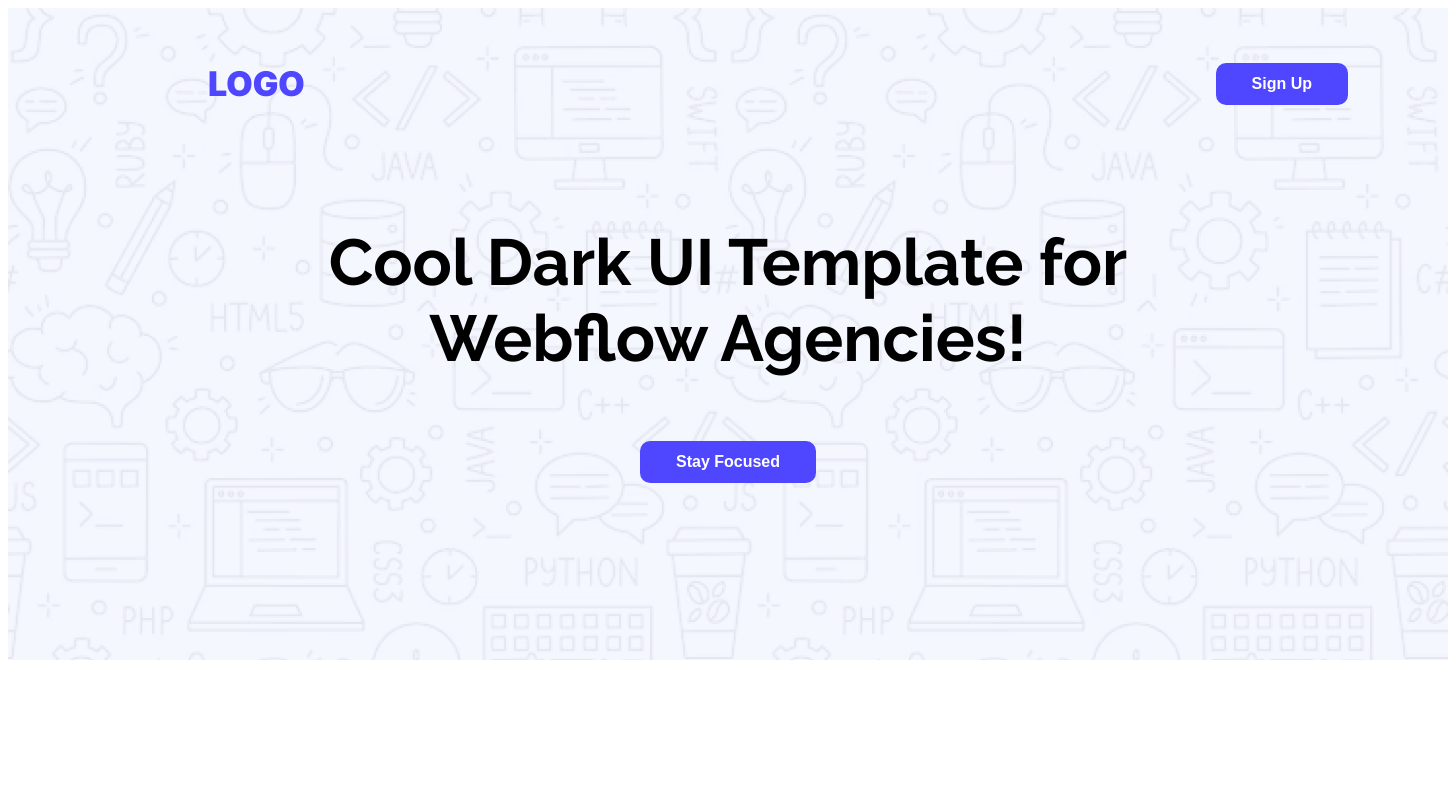
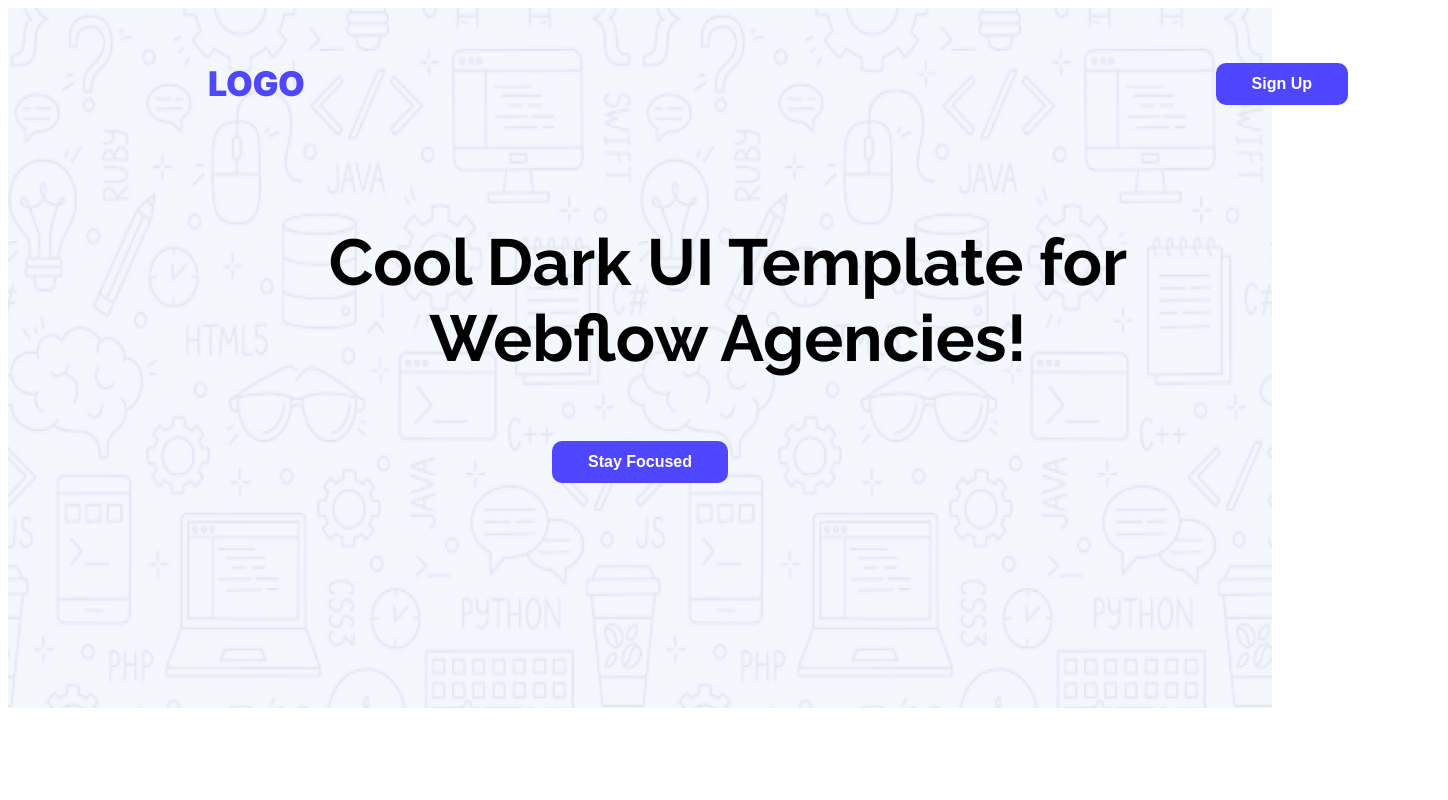
Before and after one commit to muhammad-mustakim/b12a01-assignment, a plain HTML site: page index.html in a window 1280 px wide. Shown: the top 800 px of the page, 1448 px wide, since content can reach past the window. Drawn offline with Linux system fonts and the light colour scheme.

Commit message:
bg-pic width correction

```diff
--- a/styles/styles.css
+++ b/styles/styles.css
@@ -32,8 +32,8 @@ nav{
 .bg-pic{
   background-image: url(../Images/Hero-bg.png);
   background-repeat: no-repeat;
-  height: 700px;
-  width: 1440px;
+  background-size: 100% 100%;
+     min-height: 700px;
   align-items: center;
 }
 nav h3{
```
